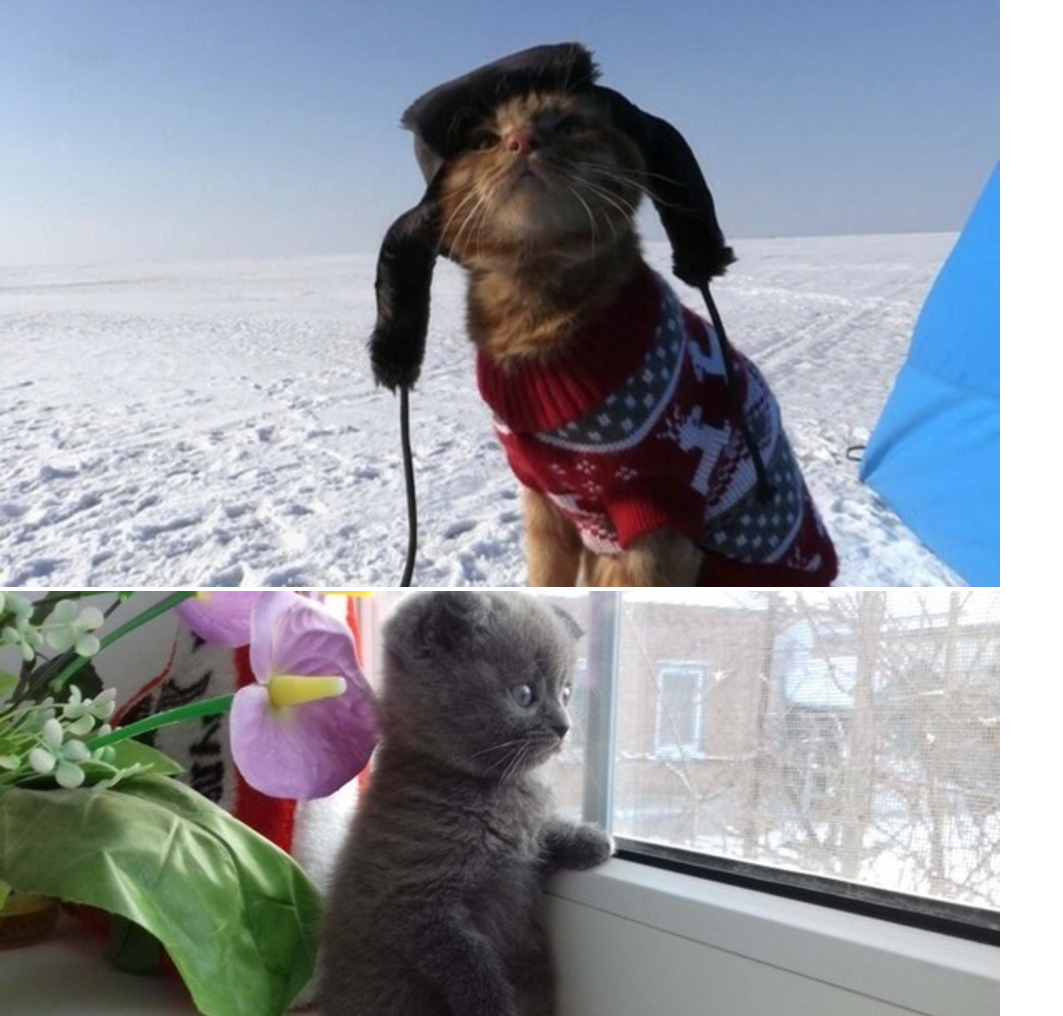
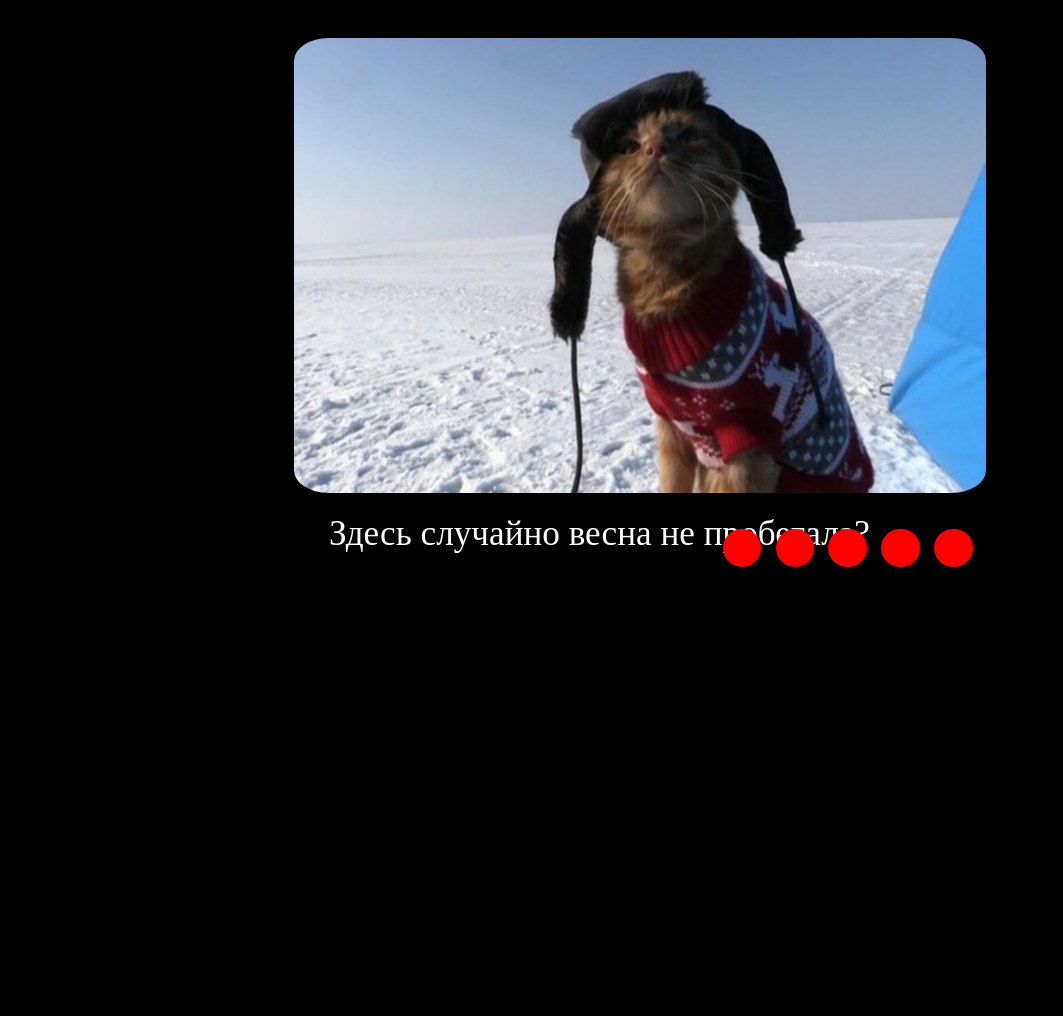
Before and after one commit to KovalevaTatyana/cssMemSlider, a plain HTML site: page index.html in a window 1280 px wide. Shown: the top 1016 px of the page, without its empty margins (0-1063 px from the left). After the commit the page ends 800 px from the top, so only its background shows below. Drawn offline with Linux system fonts and the light colour scheme.

Commit message:
feat: add css for desctop)

```diff
--- a/index.html
+++ b/index.html
@@ -11,22 +11,51 @@
     <body>
         <div class="container">
             <div class="container__slider">
+                <input type="radio" id="check-1" name="slider" checked>
+                <input type="radio" id="check-2" name="slider">
+                <input type="radio" id="check-3" name="slider">
+                <input type="radio" id="check-4" name="slider">
+                <input type="radio" id="check-5" name="slider">
+                <div class="container__slider-slide">
                     <div class="container__slider_block">
                         <div class="container__slider_item">
                             <img class="container__slider_item__img" src="assets/img/1.jpg" alt="slide-1">
+                            <p class="container__slider_item__txt">Здесь случайно весна не пробегала?</p>
                         </div>
                         <div class="container__slider_item">
                             <img class="container__slider_item__img" src="assets/img/2.jpg" alt="slide-2">
+                            <p class="container__slider_item__txt">Он улетел, но обещал вернуться</p>
                         </div>
                         <div class="container__slider_item">
                             <img class="container__slider_item__img" src="assets/img/3.jpg" alt="slide-3">
+                            <p class="container__slider_item__txt">Вези меня котень, в свою страну котенью</p>
                         </div>
                         <div class="container__slider_item">
                             <img class="container__slider_item__img" src="assets/img/4.jpg" alt="slide-4">
+                            <p class="container__slider_item__txt">Вот это называется - наложить лапу</p>
                         </div>
                         <div class="container__slider_item">
                             <img class="container__slider_item__img" src="assets/img/5.jpg" alt="slide-5">
+                            <p class="container__slider_item__txt">Неужели все мое?</p>
                         </div>
+                    </div>
+                </div>
+                <div class="container__slider-pagination">
+                    <label for="check-1">
+                        <a class="pagination_item"></a>
+                    </label>
+                    <label for="check-2">
+                        <a class="pagination_item"></a>
+                    </label>
+                    <label for="check-3">
+                        <a class="pagination_item"></a>
+                    </label>
+                    <label for="check-4">
+                        <a class="pagination_item"></a>
+                    </label>
+                    <label for="check-5">
+                        <a class="pagination_item"></a>
+                    </label>
                 </div>
             </div>
         </div>
--- a/style.css
+++ b/style.css
@@ -1,5 +1,88 @@
 * {
-  margin: 0;
-  padding: 0;
-  box-sizing: border-box;
+    margin: 0;
+    padding: 0;
+    box-sizing: border-box;
 }
+body {
+    background: #000000;
+}
+.container {
+    width: 100%;
+    height: 100%;
+    display: flex;
+    justify-content: center;
+}
+.container__slider {
+    width: 100%;
+    overflow: hidden;
+    display: flex;
+    flex-direction: column;
+    justify-content: flex-end;
+}
+.container__slider > input {
+    display: none;
+}
+.container__slider_block {
+    width: 100%;
+    height: 100%;
+    display: flex;
+    flex-wrap: nowrap;
+    margin: 0 auto;
+    overflow-x: hidden;
+    max-width: 54vw;
+    padding: 3% 0 5%;
+}
+.container__slider_item {
+    min-width: 100%;
+    display: flex;
+    flex-direction: column;
+    justify-content: center;
+    align-items: center;
+    transition: all 0.8s;
+}
+.container__slider_item__img {
+    width: 100%;
+    height: 100%;
+    border-radius: 5%;
+}
+.container__slider_item__txt {
+    width: 90%;
+    align-self: flex-start;
+    margin-bottom: -7%;
+    margin-top: 3%;
+    padding: 0 5%;
+    font-size: 2.2rem;
+    color: #ffffff;
+}
+.container__slider-pagination {
+    width: 76%;
+    gap: 1.5%;
+    display: flex;
+    align-items: center;
+    justify-content: flex-end;
+    margin-top: -3.2%;
+    z-index: 1;
+    padding-bottom: 3%;
+}
+.container__slider-pagination label {
+    width: 2.4rem;
+    height: 2.4rem;
+    background: #FF0000;
+    border-radius: 100vw;
+    cursor: pointer;
+}
+.container__slider-pagination label:hover {
+    background-color: #ffffff;
+}
+#check-2:checked ~ .container__slider-slide .container__slider_item {
+    transform: translateX(-100%);
+}
+#check-3:checked ~ .container__slider-slide .container__slider_item {
+    transform: translateX(-200%);
+}
+#check-4:checked ~ .container__slider-slide .container__slider_item {
+    transform: translateX(-300%);
+}
+#check-5:checked ~ .container__slider-slide .container__slider_item {
+    transform: translateX(-400%);
+}
```
Lines whose indentation alone changed are shown as unchanged.
